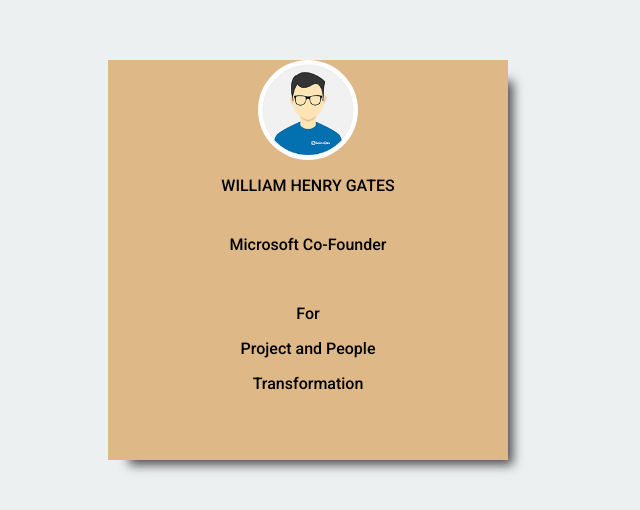
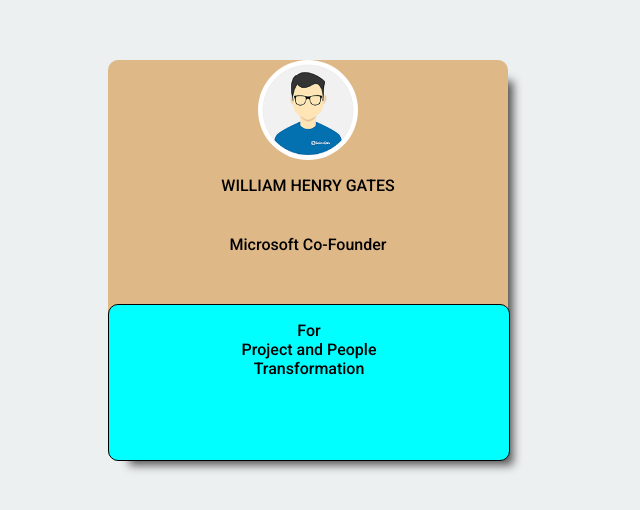
Before and after one commit to seemaekatpure1990/MyProfile, a plain HTML site: page card.html in a window 1280 px wide. Shown: the whole page, without its empty margins (0-640 px from the left). Drawn offline with Linux system fonts and the light colour scheme.

Commit message:
card
card

```diff
--- a/card.html
+++ b/card.html
@@ -15,6 +15,7 @@
             margin: 60px 0px 0px 100px;
             width: 400px;
             height: 400px;
+            border-radius: 10px;
             background-color: burlywood;
             font-family: 'Roboto', sans-serif;
 
@@ -49,12 +50,15 @@
 
 
            }
-           .boxed{
-            height: 100px;
+           .container2{
+            height: 155px;
             width: 400px;
+            border: 1px solid;
             margin-top: 50px;
+            background-color: aqua;
             font-family: 'Roboto', sans-serif;
             text-align: center;
+            border-radius: 10px;
 
            }
     </style>
@@ -64,10 +68,10 @@
         <img src="assets/developer.png" alt="" >
         <p class="name">William henry gates</p>
         <p id="founder">Microsoft Co-Founder</p>
-        <div class="boxed">
-            <p>For</p>
-            <p>Project and People </p>
-            <p>Transformation</p>
+        <div class="container2">
+            <p>For<br>
+            Project and People <br>
+            Transformation</p>
         </div>
 
 
```
